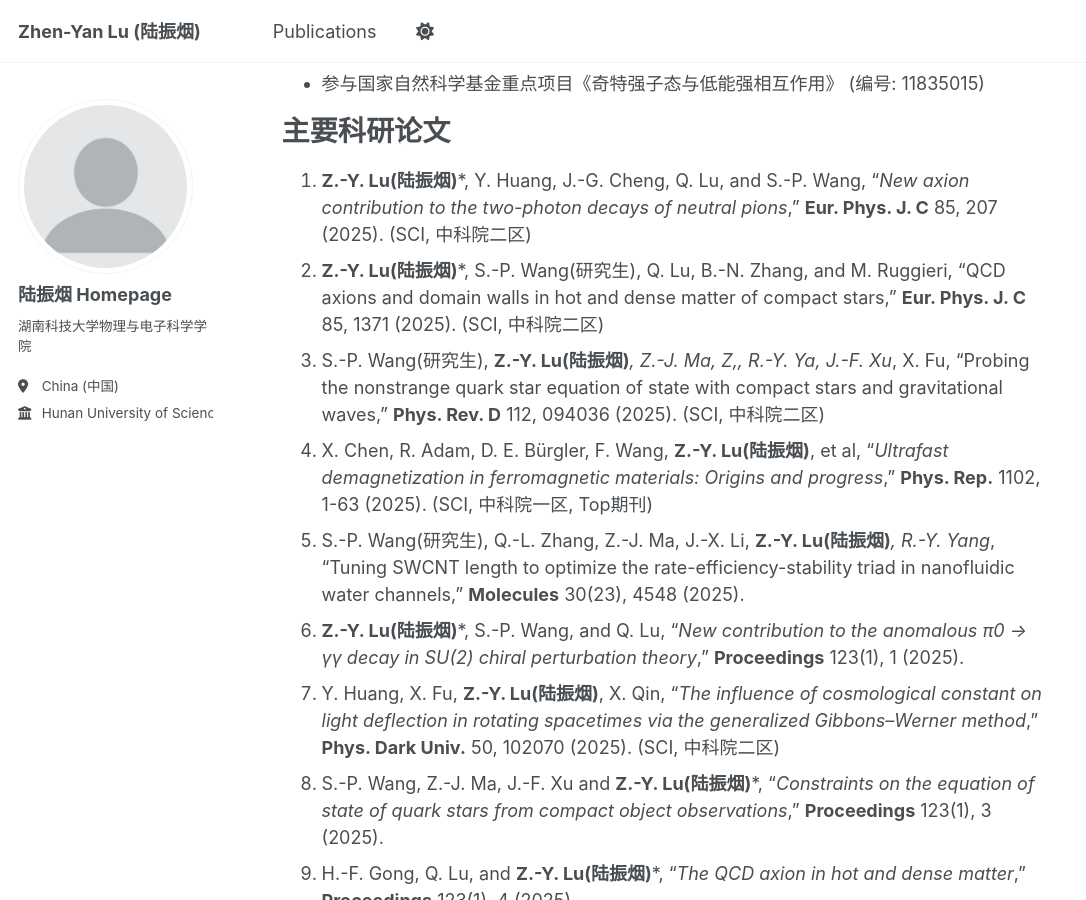
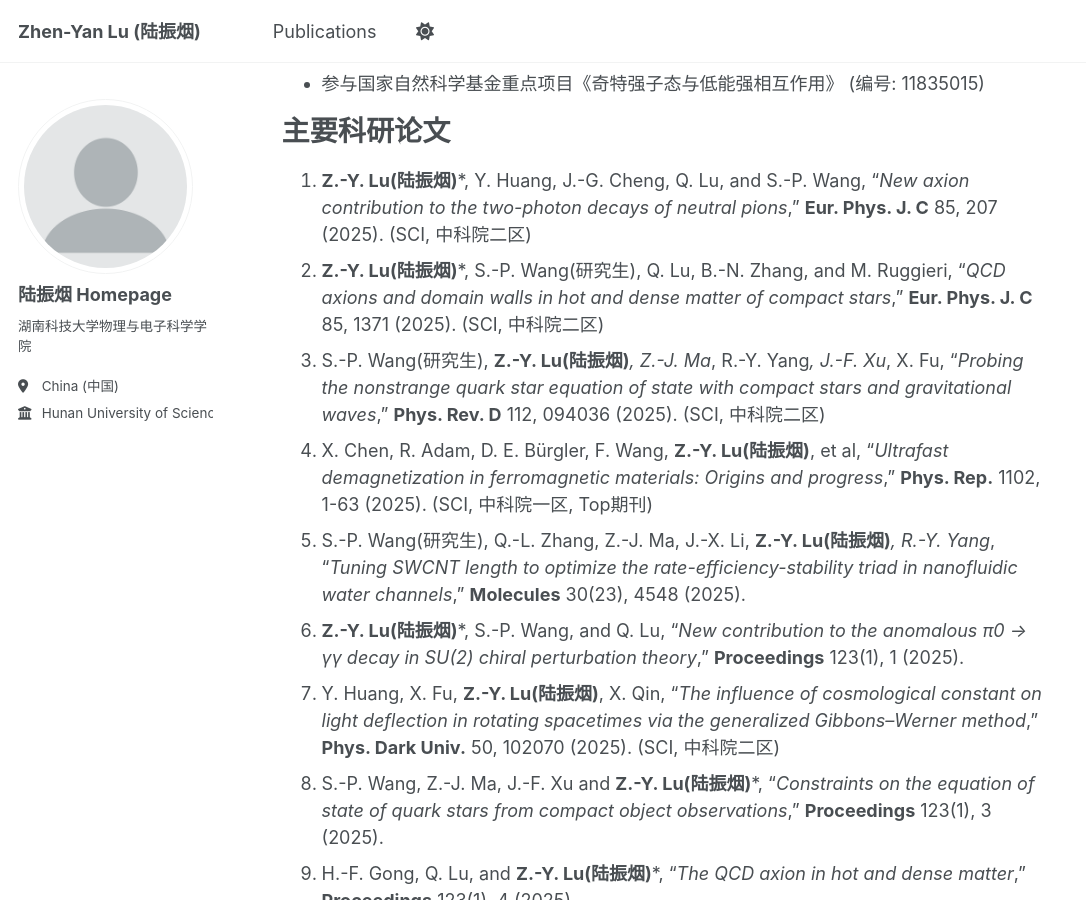
Before and after one commit to luzhenyan-stack/luzhenyan.github.io, a Jekyll site: the page built from _pages/about.md, in a window 1280 px wide and 900 px high, scrolled down 1542 px. Shown: the whole window, without its empty margins (0-1086 px from the left). Built offline with Jekyll 4.4.1, drawn with Linux system fonts in a browser that asks for light colours; a script that is not in the unit is left out.

Commit message:
Update about.md

```diff
--- a/_pages/about.md
+++ b/_pages/about.md
@@ -54,10 +54,10 @@
 主要科研论文
 ======
 1. **Z.-Y. Lu(陆振烟)***, Y. Huang, J.-G. Cheng, Q. Lu, and S.-P. Wang, “_New axion contribution to the two-photon decays of neutral pions_,” **Eur. Phys. J. C** 85, 207 (2025). (SCI, 中科院二区)
-2. **Z.-Y. Lu(陆振烟)***, S.-P. Wang(研究生), Q. Lu, B.-N. Zhang, and M. Ruggieri, “QCD axions and domain walls in hot and dense matter of compact stars,” **Eur. Phys. J. C** 85, 1371 (2025). (SCI, 中科院二区)
-3. S.-P. Wang(研究生), **Z.-Y. Lu(陆振烟)***, Z.-J. Ma, Z,, R.-Y. Ya, J.-F. Xu*, X. Fu, “Probing the nonstrange quark star equation of state with compact stars and gravitational waves,” **Phys. Rev. D** 112, 094036 (2025). (SCI, 中科院二区)
+2. **Z.-Y. Lu(陆振烟)***, S.-P. Wang(研究生), Q. Lu, B.-N. Zhang, and M. Ruggieri, “_QCD axions and domain walls in hot and dense matter of compact stars_,” **Eur. Phys. J. C** 85, 1371 (2025). (SCI, 中科院二区)
+3. S.-P. Wang(研究生), **Z.-Y. Lu(陆振烟)***, Z.-J. Ma*, R.-Y. Yang*, J.-F. Xu*, X. Fu, “_Probing the nonstrange quark star equation of state with compact stars and gravitational waves_,” **Phys. Rev. D** 112, 094036 (2025). (SCI, 中科院二区)
 4. X. Chen, R. Adam, D. E. Bürgler, F. Wang, **Z.-Y. Lu(陆振烟)**, et al, “_Ultrafast demagnetization in ferromagnetic materials: Origins and progress_,” **Phys. Rep.** 1102, 1-63 (2025). (SCI, 中科院一区, Top期刊)
-5. S.-P. Wang(研究生), Q.-L. Zhang, Z.-J. Ma, J.-X. Li, **Z.-Y. Lu(陆振烟)***, R.-Y. Yang*, “Tuning SWCNT length to optimize the rate-efficiency-stability triad in nanofluidic water channels,” **Molecules** 30(23), 4548 (2025).
+5. S.-P. Wang(研究生), Q.-L. Zhang, Z.-J. Ma, J.-X. Li, **Z.-Y. Lu(陆振烟)***, R.-Y. Yang*, “_Tuning SWCNT length to optimize the rate-efficiency-stability triad in nanofluidic water channels_,” **Molecules** 30(23), 4548 (2025).
 6. **Z.-Y. Lu(陆振烟)***, S.-P. Wang, and Q. Lu, “_New contribution to the anomalous π0 → γγ decay in SU(2) chiral perturbation theory_,” **Proceedings** 123(1), 1 (2025).
 7. Y. Huang, X. Fu, **Z.-Y. Lu(陆振烟)**, X. Qin, “_The influence of cosmological constant on light deflection in rotating spacetimes via the generalized Gibbons–Werner method_,” **Phys. Dark Univ.** 50, 102070 (2025). (SCI, 中科院二区)
 8. S.-P. Wang, Z.-J. Ma, J.-F. Xu and **Z.-Y. Lu(陆振烟)***, “_Constraints on the equation of state of quark stars from compact object observations_,” **Proceedings** 123(1), 3 (2025).
```
